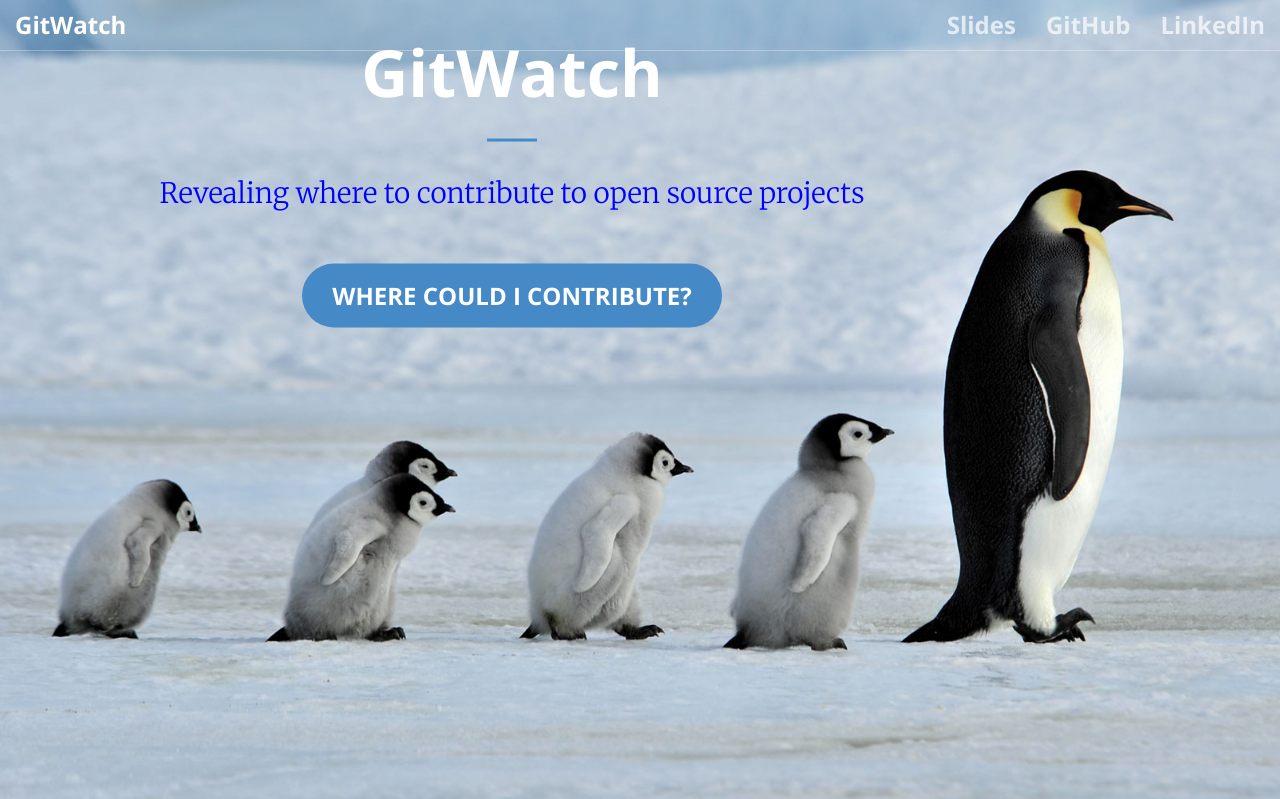
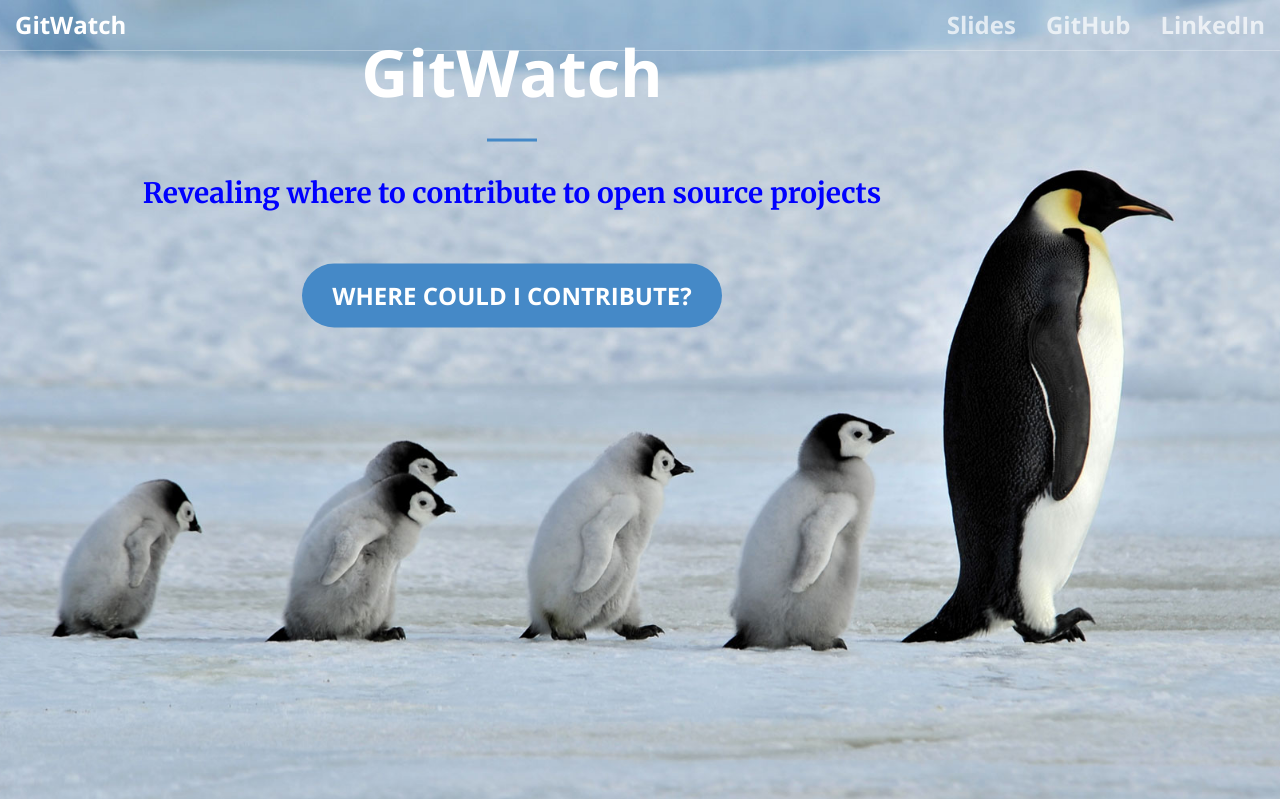
Before and after one commit to hebda/GitWatch, a Flask app: page / in a window 1280 px wide. Shown: the top 799 px of the page. Run offline with Flask 2, Linux system fonts and the light colour scheme; some libraries are stand-ins or nearby versions.

Commit message:
bold font

```diff
--- a/app/templates/index.html
+++ b/app/templates/index.html
@@ -84,7 +84,7 @@
             <div class="header-content-inner">
                 <h1>GitWatch</h1>
                 <hr>
-                <p><font color="blue">Revealing where to contribute to open source projects</font></p>
+                <p><font color="blue"><b>Revealing where to contribute to open source projects</b></font></p>
                 <a href="#select_list" class="btn btn-primary btn-xl page-scroll">Where could I contribute?</a>
                 <!--<a href="index_one" class="btn btn-primary btn-xl page-scroll">I have a repository in mind.</a>-->
             </div>
```
